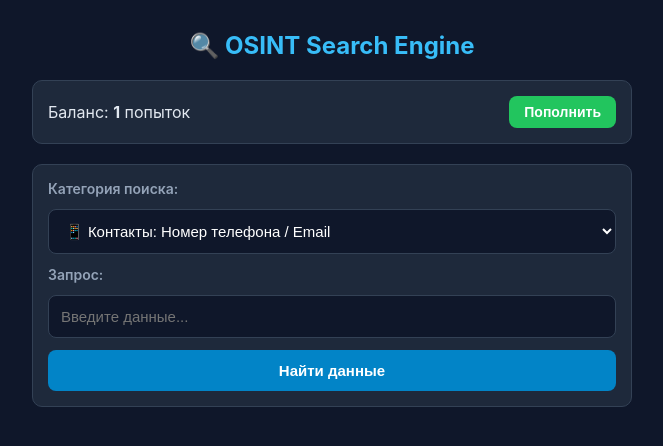
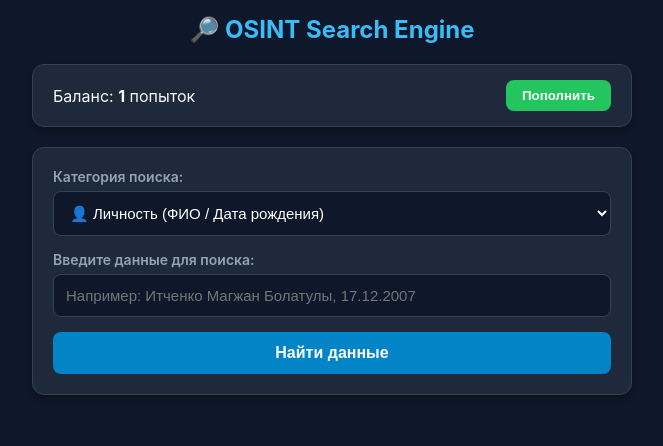
Before and after one commit to maga654123i-commits/osint-app, a Flask app: page / in a window 1280 px wide. Shown: the top 446 px of the page, without its empty margins (308-971 px from the left). Run offline with Flask 3, Linux system fonts and the light colour scheme; data comes from the database, SQL or seed files in the repository; parts of the project's set-up code (start-up, migrations or seed data) failed here and were passed over.

Commit message:
Update index.html

```diff
--- a/templates/index.html
+++ b/templates/index.html
@@ -3,202 +3,374 @@
 <head>
     <meta charset="UTF-8">
     <meta name="viewport" content="width=device-width, initial-scale=1.0">
-    <title>OSINT Intelligence Dashboard</title>
+    <title>OSINT Search Engine</title>
     <style>
+        :root {
+            --bg-color: #0f172a;
+            --card-bg: #1e293b;
+            --accent-color: #38bdf8;
+            --btn-bg: #0284c7;
+            --btn-hover: #0369a1;
+            --text-color: #f8fafc;
+            --text-muted: #94a3b8;
+            --success-color: #22c55e;
+        }
+
         body {
-            font-family: -apple-system, BlinkMacSystemFont, "Segoe UI", Roboto, sans-serif;
-            background-color: #0f172a;
-            color: #e2e8f0;
+            font-family: -apple-system, BlinkMacSystemFont, "Segoe UI", Roboto, Helvetica, Arial, sans-serif;
+            background-color: var(--bg-color);
+            color: var(--text-color);
             margin: 0;
             padding: 15px;
+            display: flex;
+            justify-content: center;
         }
+
         .container {
+            width: 100%;
             max-width: 600px;
-            margin: 0 auto;
         }
-        h1 {
-            color: #38bdf8;
+
+        .header {
             text-align: center;
-            font-size: 24px;
             margin-bottom: 20px;
         }
-        .user-bar {
-            background: #1e293b;
-            padding: 15px;
-            border-radius: 10px;
-            margin-bottom: 20px;
+
+        .header h1 {
+            font-size: 24px;
+            margin: 0;
+            color: var(--accent-color);
+        }
+
+        .balance-card {
+            background-color: var(--card-bg);
+            padding: 15px 20px;
+            border-radius: 12px;
             display: flex;
             justify-content: space-between;
             align-items: center;
+            margin-bottom: 20px;
+            box-shadow: 0 4px 6px -1px rgba(0, 0, 0, 0.3);
             border: 1px solid #334155;
         }
-        .search-box {
-            display: flex;
-            flex-direction: column;
-            gap: 12px;
+
+        .balance-card span {
+            font-weight: bold;
+            font-size: 16px;
+        }
+
+        .btn-green {
+            background-color: var(--success-color);
+            color: white;
+            border: none;
+            padding: 8px 16px;
+            border-radius: 8px;
+            cursor: pointer;
+            font-weight: bold;
+            transition: 0.2s;
+        }
+
+        .search-card, .result-card {
+            background-color: var(--card-bg);
+            padding: 20px;
+            border-radius: 12px;
             margin-bottom: 20px;
-            background: #1e293b;
-            padding: 15px;
-            border-radius: 10px;
+            box-shadow: 0 4px 6px -1px rgba(0, 0, 0, 0.3);
             border: 1px solid #334155;
         }
+
+        .form-group {
+            margin-bottom: 15px;
+        }
+
         label {
+            display: block;
+            margin-bottom: 6px;
+            color: var(--text-muted);
             font-size: 14px;
-            color: #94a3b8;
             font-weight: 600;
         }
-        select, input, button {
+
+        select, input {
+            width: 100%;
             padding: 12px;
             border-radius: 8px;
             border: 1px solid #334155;
-            background: #0f172a;
-            color: #fff;
+            background-color: #0f172a;
+            color: white;
             font-size: 15px;
+            box-sizing: border-box;
             outline: none;
         }
-        button {
-            background-color: #0284c7;
+
+        .btn-primary {
+            width: 100%;
+            background-color: var(--btn-bg);
+            color: white;
+            border: none;
+            padding: 12px;
+            border-radius: 8px;
+            font-size: 16px;
+            font-weight: bold;
             cursor: pointer;
-            border: none;
-            font-weight: bold;
             transition: 0.2s;
         }
-        button:active {
-            transform: scale(0.98);
+
+        .btn-primary:hover {
+            background-color: var(--btn-hover);
         }
-        .btn-buy {
-            background-color: #22c55e;
-            padding: 8px 15px;
-            font-size: 14px;
+
+        .result-item {
+            background: #0f172a;
+            padding: 12px 15px;
+            border-radius: 8px;
+            margin-bottom: 10px;
+            border-left: 4px solid var(--accent-color);
         }
-        .result-box {
-            background: #1e293b;
-            padding: 15px;
-            border-radius: 10px;
+
+        .result-item strong {
+            display: block;
+            color: var(--accent-color);
+            font-size: 13px;
+            text-transform: uppercase;
+            margin-bottom: 4px;
+        }
+
+        .result-item span, .result-item a {
+            font-size: 15px;
+            color: #ffffff;
+            word-break: break-word;
+        }
+
+        .result-item a {
+            color: #38bdf8;
+            text-decoration: none;
+            display: inline-block;
+            margin-top: 4px;
+            font-weight: 500;
+        }
+
+        .btn-download {
+            background-color: #8b5cf6;
+            color: white;
+            width: 100%;
+            border: none;
+            padding: 12px;
+            border-radius: 8px;
+            font-size: 15px;
+            font-weight: bold;
+            cursor: pointer;
+            margin-top: 15px;
             display: none;
+        }
+
+        .modal {
+            display: none;
+            position: fixed;
+            top: 0; left: 0; width: 100%; height: 100%;
+            background: rgba(0,0,0,0.8);
+            justify-content: center;
+            align-items: center;
+            z-index: 1000;
+        }
+
+        .modal-content {
+            background: var(--card-bg);
+            padding: 25px;
+            border-radius: 12px;
+            width: 90%;
+            max-width: 400px;
             border: 1px solid #334155;
-        }
-        pre {
-            background: #0f172a;
-            padding: 12px;
-            border-radius: 6px;
-            overflow-x: auto;
-            color: #4ade80;
-            white-space: pre-wrap;
-            word-break: break-all;
-            font-size: 14px;
+            text-align: center;
         }
     </style>
 </head>
 <body>
 
 <div class="container">
-    <h1>🔍 OSINT Search Engine</h1>
-
-    <div class="user-bar">
-        <span>Баланс: <strong id="attemptCount">...</strong> попыток</span>
-        <button class="btn-buy" onclick="buyAttempts()">Пополнить</button>
+    <div class="header">
+        <h1>🔎 OSINT Search Engine</h1>
     </div>
 
-    <div class="search-box">
-        <label for="searchType">Категория поиска:</label>
-        <select id="searchType">
-            <option value="phone">📱 Контакты: Номер телефона / Email</option>
-            <option value="person">🧔 Личность: ФИО / Дата рождения</option>
-            <option value="auto">🚘 Транспорт: Госномер / VIN</option>
-            <option value="social">💬 Соцсети: VK / Instagram / TikTok</option>
-            <option value="telegram">✈️ Telegram: Username / ID</option>
-            <option value="docs">📄 Документы: Паспорт / ИНН / СНИЛС / ВУ</option>
-            <option value="property">🏠 Недвижимость: Адрес / Кадастровый №</option>
-            <option value="company">🏢 Юр. лицо: ИНН / ОГРН</option>
-            <option value="net">🌐 Онлайн-следы: IP / Домен</option>
-        </select>
-
-        <label for="queryInput">Запрос:</label>
-        <input type="text" id="queryInput" placeholder="Введите данные...">
-        <button onclick="performSearch()">Найти данные</button>
+    <div class="balance-card">
+        <div>Баланс: <span id="balance">...</span> попыток</div>
+        <button class="btn-green" onclick="openModal()">Пополнить</button>
     </div>
 
-    <div id="results" class="result-box">
-        <h3>Результат поиска:</h3>
-        <pre id="output">Загрузка...</pre>
+    <div class="search-card">
+        <div class="form-group">
+            <label>Категория поиска:</label>
+            <select id="search-type">
+                <option value="person">👤 Личность (ФИО / Дата рождения)</option>
+                <option value="phone">📱 Номер телефона</option>
+                <option value="company">🏢 Компания / ИНН</option>
+                <option value="net">🌐 IP-адрес / Сеть</option>
+                <option value="social">💬 Соцсети / Никнейм</option>
+            </select>
+        </div>
+
+        <div class="form-group">
+            <label>Введите данные для поиска:</label>
+            <input type="text" id="query" placeholder="Например: Итченко Магжан Болатулы, 17.12.2007">
+        </div>
+
+        <button class="btn-primary" onclick="performSearch()">Найти данные</button>
+    </div>
+
+    <div class="result-card" id="result-box" style="display: none;">
+        <h3 style="margin-top: 0; color: var(--accent-color);">📋 Результат поиска:</h3>
+        <div id="result-content"></div>
+        <button class="btn-download" id="download-btn" onclick="downloadReport()">📥 Скачать полный отчёт (.txt)</button>
+    </div>
+</div>
+
+<!-- Модальное окно пополнения -->
+<div class="modal" id="payModal">
+    <div class="modal-content">
+        <h3>💳 Пополнение баланса</h3>
+        <p style="font-size: 14px; color: var(--text-muted); line-height: 1.5;">
+            Оплатите попытки Звёздами в нашем Telegram-боте:<br>
+            <b style="color: #38bdf8;">@OsintSearchPay_bot</b><br><br>
+            После оплаты бот выдаст вам ключ доступа. Введите его ниже:
+        </p>
+        <input type="text" id="promo-code" placeholder="Введите ключ (например, PROMO100)" style="margin-bottom: 15px;">
+        <button class="btn-primary" onclick="applyPromo()">Активировать</button>
+        <button class="btn-green" style="background: #64748b; margin-top: 10px; width: 100%;" onclick="closeModal()">Закрыть</button>
     </div>
 </div>
 
 <script>
-let userId = localStorage.getItem('osint_user_id');
-if (!userId) {
-    userId = 'user_' + Math.random().toString(36).substr(2, 9);
-    localStorage.setItem('osint_user_id', userId);
+    let currentUserId = localStorage.getItem('osint_user_id');
+    if (!currentUserId) {
+        currentUserId = 'user_' + Math.random().toString(36).substring(2, 10);
+        localStorage.setItem('osint_user_id', currentUserId);
     }
 
-async function loadStatus() {
+    let lastSearchData = null;
+
+    async function loadBalance() {
         try {
             const res = await fetch('/api/user_status', {
                 method: 'POST',
                 headers: {'Content-Type': 'application/json'},
-            body: JSON.stringify({ user_id: userId })
+                body: JSON.stringify({user_id: currentUserId})
             });
             const data = await res.json();
-        document.getElementById('attemptCount').innerText = data.balance;
+            document.getElementById('balance').innerText = data.balance;
         } catch(e) {
-        document.getElementById('attemptCount').innerText = 'Ошибка';
+            document.getElementById('balance').innerText = 'Ошибка';
         }
     }
 
     async function performSearch() {
-    const type = document.getElementById('searchType').value;
-    const query = document.getElementById('queryInput').value.trim();
-    const resultsBox = document.getElementById('results');
-    const output = document.getElementById('output');
-
+        const type = document.getElementById('search-type').value;
+        const query = document.getElementById('query').value.trim();
         if (!query) {
-        alert("Введите значение для поиска");
+            alert('Пожалуйста, введите данные для поиска!');
             return;
         }
 
-    resultsBox.style.display = 'block';
-    output.innerText = 'Поиск по базам данных...';
+        const box = document.getElementById('result-box');
+        const content = document.getElementById('result-content');
+        box.style.display = 'block';
+        content.innerHTML = '<p style="color: #94a3b8;">Поиск информации в реестрах...</p>';
 
         try {
-        const response = await fetch('/api/search', {
+            const res = await fetch('/api/search', {
                 method: 'POST',
-            headers: { 'Content-Type': 'application/json' },
-            body: JSON.stringify({ user_id: userId, type, query })
+                headers: {'Content-Type': 'application/json'},
+                body: JSON.stringify({user_id: currentUserId, type: type, query: query})
             });
 
-        const result = await response.json();
-        if (response.ok && result.success) {
-            output.innerText = JSON.stringify(result.data, null, 4);
-            if (result.remaining_attempts !== undefined) {
-                document.getElementById('attemptCount').innerText = result.remaining_attempts;
+            const data = await res.json();
+            if (!res.ok) {
+                content.innerHTML = `<p style="color: #ef4444;">${data.error || 'Произошла ошибка'}</p>`;
+                return;
             }
-        } else {
-            output.innerText = 'Ошибка: ' + (result.error || 'Неизвестная ошибка');
-        }
-    } catch (e) {
-        output.innerText = 'Ошибка соединения с сервером.';
+
+            loadBalance();
+            lastSearchData = data.data;
+            renderResult(data.data);
+        } catch(e) {
+            content.innerHTML = '<p style="color: #ef4444;">Ошибка соединения с сервером</p>';
         }
     }
 
-async function buyAttempts() {
-    try {
+    function renderResult(data) {
+        const content = document.getElementById('result-content');
+        const downloadBtn = document.getElementById('download-btn');
+        content.innerHTML = '';
+
+        for (const [key, value] of Object.entries(data)) {
+            const item = document.createElement('div');
+            item.className = 'result-item';
+
+            if (Array.isArray(value)) {
+                let linksHtml = value.map(url => `<a href="${url}" target="_blank">🔗 Открыть ссылку</a>`).join('<br>');
+                item.innerHTML = `<strong>${key}</strong>${linksHtml}`;
+            } else if (typeof value === 'string' && value.startsWith('http')) {
+                item.innerHTML = `<strong>${key}</strong><a href="${value}" target="_blank">🔗 Перевернуть к источнику</a>`;
+            } else {
+                item.innerHTML = `<strong>${key}</strong><span>${value}</span>`;
+            }
+            content.appendChild(item);
+        }
+
+        downloadBtn.style.display = 'block';
+    }
+
+    function downloadReport() {
+        if (!lastSearchData) return;
+
+        let reportText = "========================================\n";
+        reportText += "      ОТЧЁТ ПОИСКА ЧЕЛОВЕКА / ДАННЫХ     \n";
+        reportText += "========================================\n\n";
+
+        for (const [key, value] of Object.entries(lastSearchData)) {
+            if (Array.isArray(value)) {
+                reportText += `${key}:\n` + value.map(v => `   - ${v}`).join('\n') + "\n\n";
+            } else {
+                reportText += `${key}: ${value}\n\n`;
+            }
+        }
+
+        reportText += "----------------------------------------\n";
+        reportText += "Отчёт сгенерирован автоматически.\n";
+
+        const blob = new Blob([reportText], { type: 'text/plain;charset=utf-8' });
+        const a = document.createElement('a');
+        a.href = URL.createObjectURL(blob);
+        a.download = `OSINT_Report_${Date.now()}.txt`;
+        a.click();
+    }
+
+    function openModal() { document.getElementById('payModal').style.display = 'flex'; }
+    function closeModal() { document.getElementById('payModal').style.display = 'none'; }
+
+    async function applyPromo() {
+        const code = document.getElementById('promo-code').value.trim();
+        if (!code) {
+            alert("Введите код!");
+            return;
+        }
+
         const res = await fetch('/api/buy_attempts', {
             method: 'POST',
             headers: {'Content-Type': 'application/json'},
-            body: JSON.stringify({ user_id: userId })
+            body: JSON.stringify({user_id: currentUserId, code: code})
         });
+
         const data = await res.json();
-        if(data.success) {
+        if (data.success) {
             alert(data.message);
-            document.getElementById('attemptCount').innerText = data.new_balance;
-        }
-    } catch(e) {
-        alert('Ошибка при оформлении');
+            loadBalance();
+            closeModal();
+        } else {
+            alert(data.error);
         }
     }
 
-loadStatus();
+    loadBalance();
 </script>
 
 </body>
```
Lines whose indentation alone changed are shown as unchanged.
